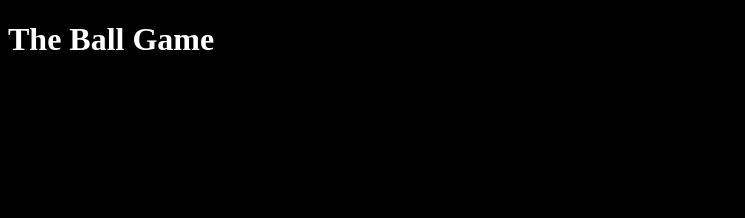
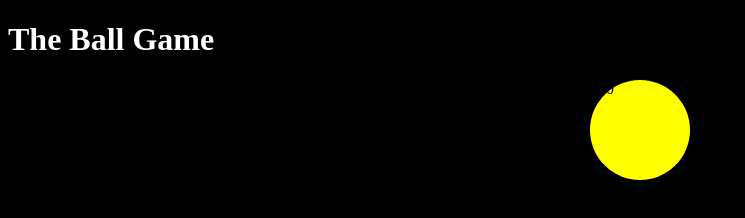
Before and after one commit to OferKoren/git_ex3, a plain HTML site: page index.html in a window 1280 px wide. Shown: the whole page, without its empty margins (0-745 px from the left). Drawn offline with Linux system fonts and the light colour scheme.

Commit message:
Create ball

```diff
--- a/css/styles.css
+++ b/css/styles.css
@@ -10,3 +10,13 @@ h1 {
     color: white;
 
 }
+
+.ball {
+    background-color: yellow;
+    border-radius: 50%;
+
+    width: 100px;
+    height: 100px;
+
+    margin: 0 auto;
+}
```
